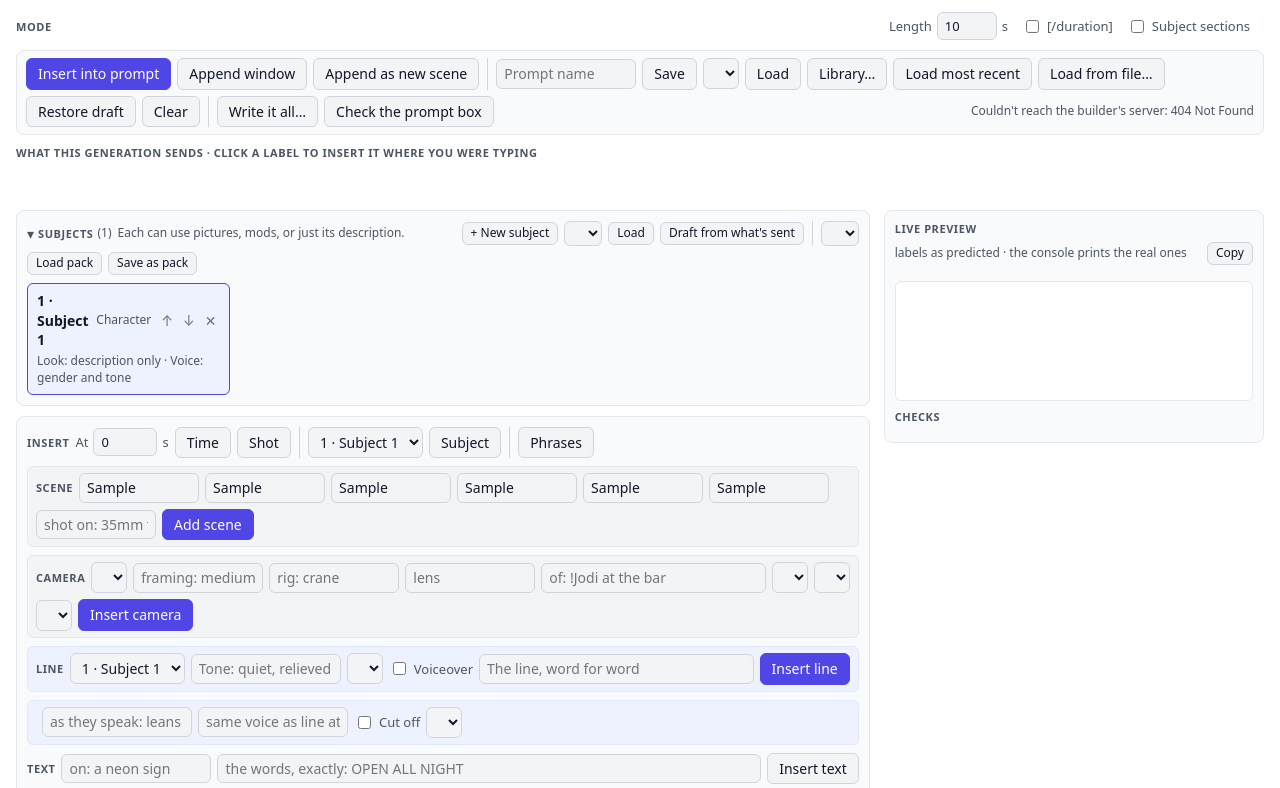
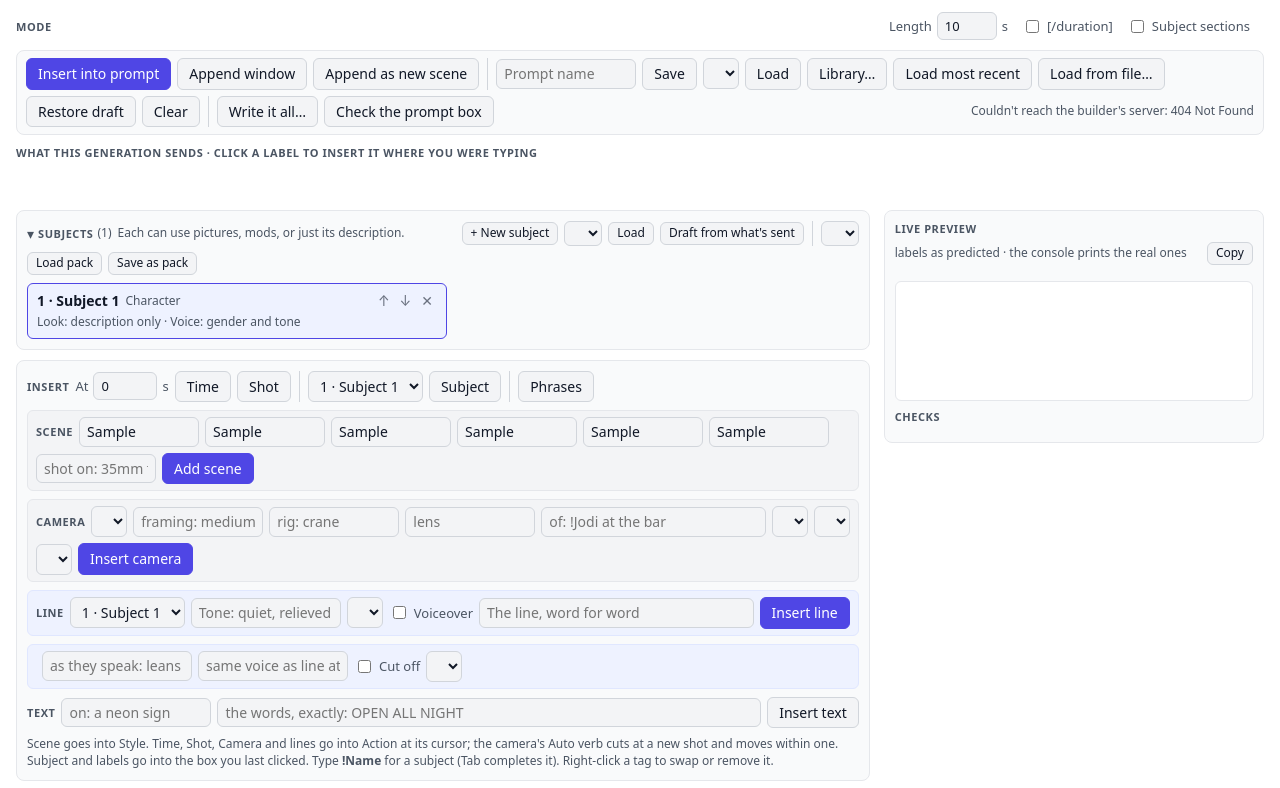
Before and after one commit to jedsdead/Refmods-Studio-For-WanGP, a plain HTML site: page builder/web/index.html in a window 1280 px wide. Both pictures are taken after typing "Sample", "Sample", "Sample", "Sample", "Sample", "Sample" into the empty fields and a click on the button "+ New subject". Shown: the top 788 px of the page. Drawn offline with Linux system fonts and the light colour scheme; files that its build step writes are made by us from their sources; no server answers; files whose address does not match are found by name.

Commit message:
Subject cards widen into the free space, up to 420px
Co-Authored-By: Claude Opus 5.5 <noreply@anthropic.com>
Claude-Session: https://claude.ai/code/session_0123KGgU9tU2XdRroz7wWTxy

```diff
--- a/builder/web/builder.css
+++ b/builder/web/builder.css
@@ -53,10 +53,16 @@ textarea:focus, input:focus, select:focus { outline: 2px solid var(--accent); ou
 .sticky > * { flex-shrink: 0; }
 .sticky > .preview { flex: 1 1 auto; min-height: 120px; overflow: auto; }
 .sticky > .checks { max-height: 34vh; overflow: auto; }
-.subject-grid { display: grid; grid-template-columns: repeat(auto-fill, minmax(190px, 1fr)); gap: 6px; }
+/* Cards share the row and grow into the free space, up to 420px each, so one card stays card-sized and several
+   spread out; more wrap onto new rows once a card would drop under 240px. */
+.subject-grid { display: flex; flex-wrap: wrap; gap: 6px; }
+.subject-grid > .scard { flex: 1 1 240px; max-width: 420px; min-width: 0; }
+.subject-grid > .empty { flex: 1 1 100%; }
 .scard { text-align: left; background: var(--bg); border: 1px solid var(--line2); border-radius: 6px; padding: 7px 9px; display: flex; flex-direction: column; gap: 3px; white-space: normal; }
 .scard.on { background: var(--sel); border-color: var(--accent); }
-.scard .top { display: flex; gap: 6px; align-items: center; }
+.scard .top { display: flex; gap: 6px; align-items: center; min-width: 0; }
+.scard .top strong { min-width: 0; overflow: hidden; text-overflow: ellipsis; white-space: nowrap; }
+.scard .top .muted { white-space: nowrap; }
 .scard .tools { margin-left: auto; display: inline-flex; gap: 2px; }
 .scard .tools span { padding: 0 4px; color: var(--faint); cursor: pointer; } .scard .tools span:hover { color: var(--text); }
 .scard .sub { font-size: 12px; color: var(--muted); }
--- a/builder/web/builder.js
+++ b/builder/web/builder.js
@@ -204,7 +204,7 @@
         const look = looks ? `${looks} source${looks > 1 ? "s" : ""}` : "description only";
         const voice = s.voice ? "voice from a reference" : "gender and tone";
         return `<div class="scard${i === S.selected ? " on" : ""}" data-card="${i}" role="button" tabindex="0">
-          <div class="top"><strong>${n} · ${esc(subjectName(s, n))}</strong><span class="muted small">${esc(s.kind)}</span>
+          <div class="top"><strong title="${esc(subjectName(s, n))}">${n} · ${esc(subjectName(s, n))}</strong><span class="muted small">${esc(s.kind)}</span>
           <span class="tools"><span data-move="${i}:-1" title="Move up">↑</span><span data-move="${i}:1" title="Move down">↓</span><span data-remove="${i}" title="Remove">✕</span></span></div>
           <div class="sub">Look: ${look}${(s.kind || "Character") === "Character" ? " · Voice: " + voice : ""}</div></div>`;
       }).join("");
```
Also changed, not shown: docs/images/prompt-builder.png, 1 other file.
